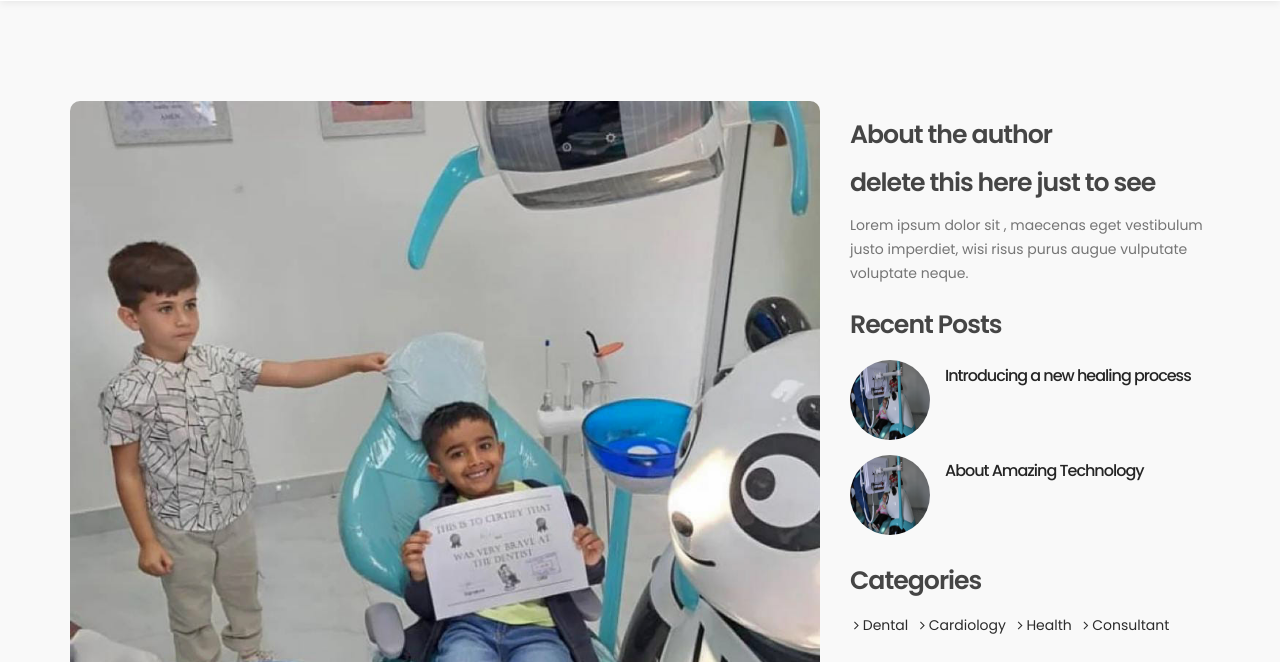
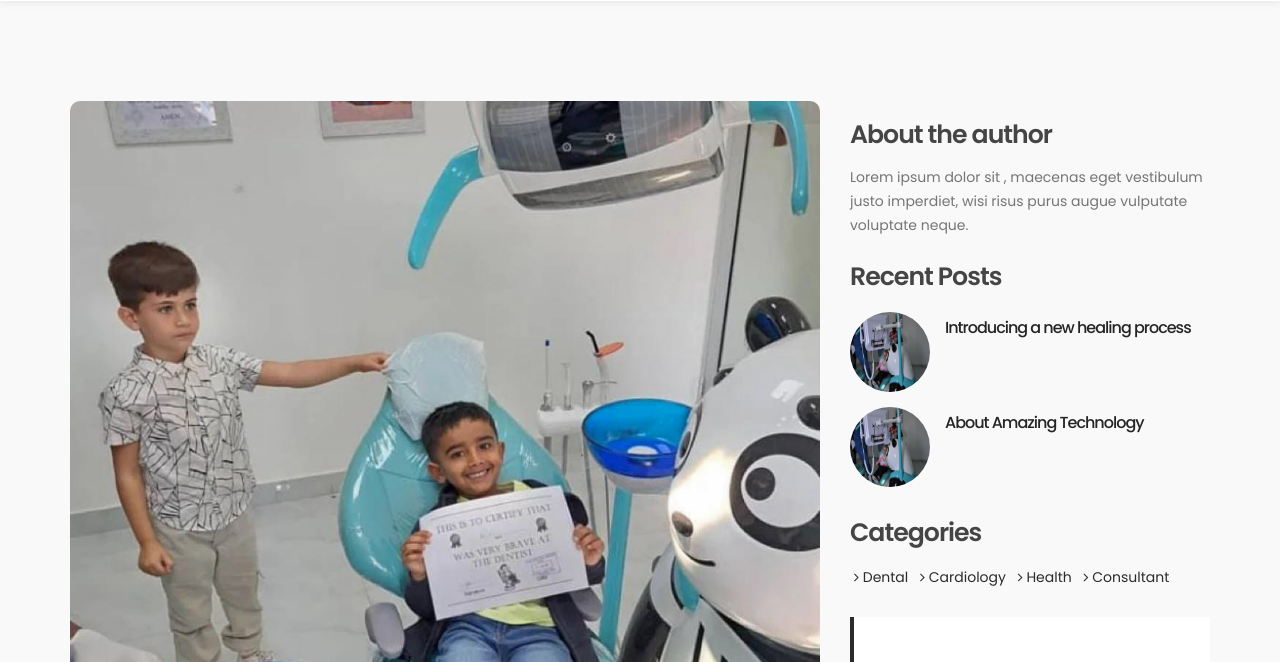
Before and after one commit to CHepplethwaite/sparkle_site, a plain HTML site: page news-detail.html in a window 1280 px wide. Shown: the part 114-776 px from the top of the page. Drawn offline with nearby package versions, Linux system fonts and the light colour scheme; a script that the page names is missing.

Commit message:
delete files

```diff
--- a/news-detail.html
+++ b/news-detail.html
@@ -129,7 +129,6 @@ http://www.tooplate.com/view/2098-health
                          <div class="news-sidebar">
                               <div class="news-author">
                                    <h4>About the author</h4>
-                                   <h4>delete this here just to see</h4>
                                    <p>Lorem ipsum dolor sit , maecenas eget vestibulum justo imperdiet, wisi risus purus augue vulputate voluptate neque.</p>
                               </div>
 
```
